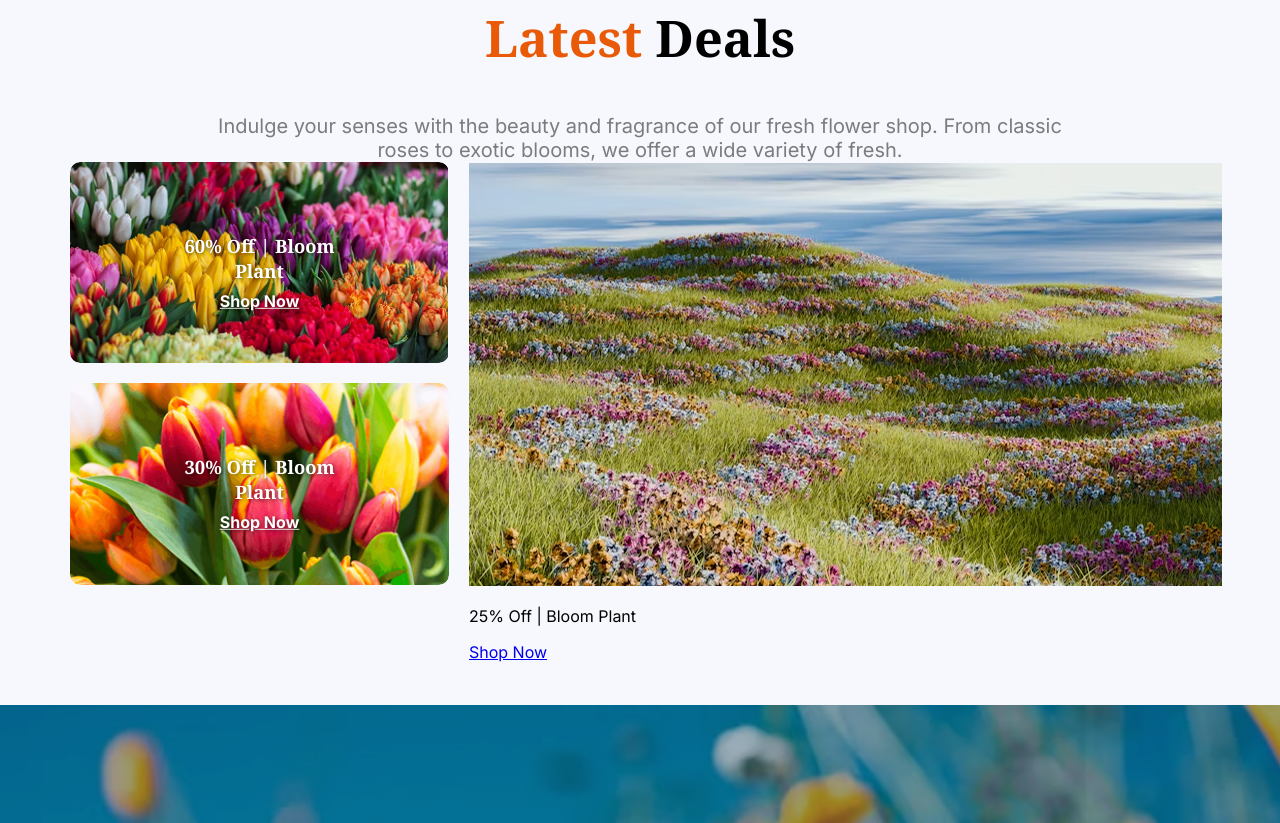
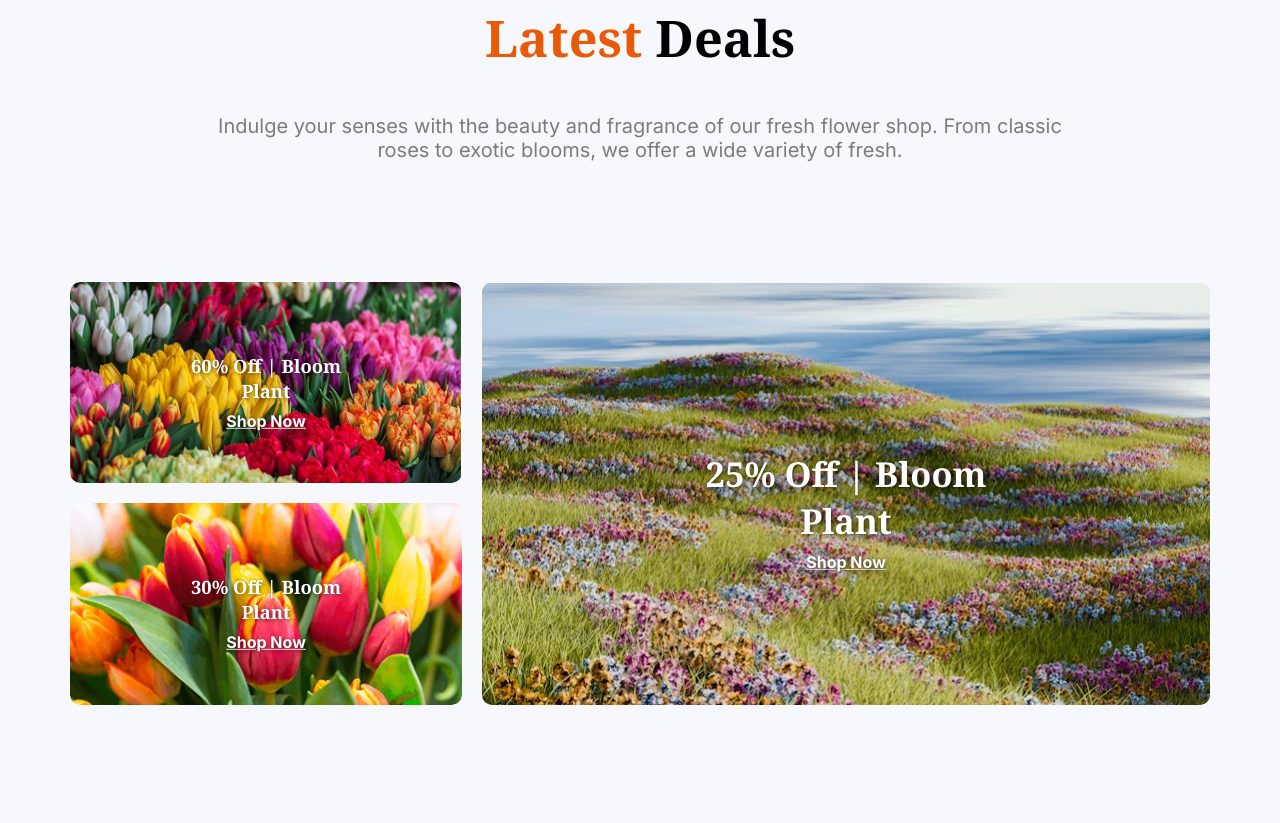
Before and after one commit to mahmudulkarim420/ph-second-assignment, a plain HTML site: page index.html in a window 1280 px wide. Shown: the part 3007-3830 px from the top of the page. Drawn offline with Linux system fonts and the light colour scheme.

Commit message:
last-update

```diff
--- a/style.css
+++ b/style.css
@@ -196,7 +196,7 @@ body {
 
 .deals-section-header {
   text-align: center;
-  margin-top: 0;
+  margin-top: 0 auto;
 }
 
 .deals-section-header h2 {
@@ -220,7 +220,7 @@ body {
 .deals-card-container {
   max-width: 1140px;
   height: 423px;
-  margin: 0 auto;
+  margin: 120px auto;
   display: flex;
   gap: 20px;
 }
@@ -276,7 +276,44 @@ body {
   font-weight: 600;
 }
 
+.big-card{
+  height: 100%;
+  position: relative;
+}
 
+.big-card-text{
+    position: absolute;
+  top: 50%;
+  left: 50%;
+  transform: translate(-50%, -50%);
+  color: white;
+  text-align: center;
+  font-weight: bold;
+   text-shadow: 1px 1px 4px rgba(0,0,0,0.6);
+}
+
+.big-card-text p{
+  font-family: 'Noto Serif', sans-serif;
+  font-size: 2.15rem;
+  font-weight: bold;
+  margin-bottom: 8px;
+}
+
+.big-card-text a{
+   color: white;
+  text-decoration: underline;
+  padding: 4px 8px;
+  border-radius: 4px;
+  font-weight: bold
+}
+
+.big-card img{
+  width: 100%;
+  height: 100%;
+  object-fit: cover;
+  display: block;
+  border-radius: 10px;
+}
 
 
 
@@ -287,7 +324,7 @@ body {
    background-image: url('assets/news-letter-bg.png'); /* Replace with your image path */
   background-size: cover;
   background-position: center;
-  height: 700px;
+  height: 600px;
   position: relative;
   display: flex;
   justify-content: center;
@@ -342,6 +379,7 @@ body {
   max-width: 400px;
   margin-right: 200px;
   margin-top: 50px;
+  margin-bottom: 50px;
 }
 
 .footer-left p{
@@ -355,6 +393,7 @@ body {
   gap: 20px 50px;
   margin-right: 300px;
   margin-top: 50px;
+  margin-bottom: 50px;
 }
 
 .footer-bottom a{
@@ -364,6 +403,7 @@ body {
 
 .footer-right{
   margin-bottom: 120px;
+
 }
 
 .footer-right img{
```
